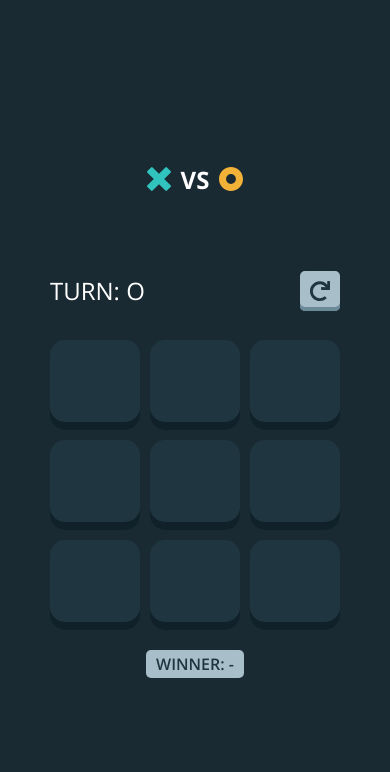
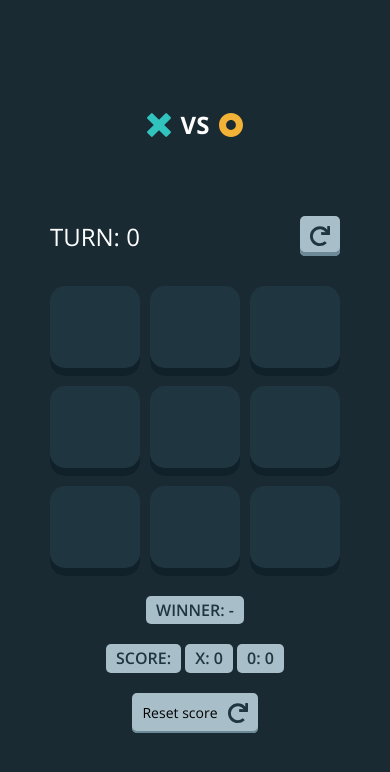
Before and after one commit to sukhrobbeksoatov/tic-tac-toe, a plain HTML site: page index.html in a window 390 px wide. Drawn offline with nearby package versions, Linux system fonts and the light colour scheme.

Commit message:
add score

```diff
--- a/index.html
+++ b/index.html
@@ -7,7 +7,7 @@
     <title>Tic Tac Toe</title>
 
     <!-- Favicon -->
-    <link rel="shortcut icon" href="images/favicon.png">
+    <link rel="shortcut icon" href="images/favicon.png" />
 
     <!-- Google Fonts -->
     <link rel="preconnect" href="https://fonts.googleapis.com" />
@@ -27,13 +27,13 @@
       <div class="game">
         <div class="game-wrapper">
           <h2 class="game__title">
-            <img src="images/x.svg" alt="x"><span>VS</span>
-            <img src="images/o.svg" alt="0">
+            <img src="images/x.svg" alt="x" /><span>VS</span>
+            <img src="images/o.svg" alt="0" />
           </h2>
           <header class="header">
             <div class="header__turn" data-turn-text>turn:</div>
             <button class="header__restart" data-restart>
-              <img src="images/icon-restart.svg" alt="" />
+              <img src="images/icon-restart.svg" alt="icon restart" />
             </button>
           </header>
           <section class="game-board">
@@ -49,6 +49,17 @@
           </section>
           <footer class="footer">
             <p class="footer__result" data-result>Winner: -</p>
+            <div class="footer__score-restart-wrapper">
+              <div class="footer__score-text-wrapper">
+                <span class="footer__score-text">SCORE:</span>
+                <span class="footer__score-text" data-score-x>X: 0</span>
+                <span class="footer__score-text" data-score-o>0: 0</span>
+              </div>
+              <button class="footer__score-restart" data-score-restart>
+                <span>Reset score</span>
+                <img src="images/icon-restart.svg" alt="icon restart">
+              </button>
+            </div>
           </footer>
         </div>
       </div>
--- a/js/main.js
+++ b/js/main.js
@@ -1,10 +1,14 @@
 const elCells = document.querySelectorAll("[data-cell]");
 const elTurnText = document.querySelector("[data-turn-text]");
 const elResultText = document.querySelector("[data-result]");
+const elScoreX = document.querySelector("[data-score-x]");
+const elScoreO = document.querySelector("[data-score-o]");
 
 let arr = ["", "", "", "", "", "", "", "", ""];
 let winner = "";
-const symbols = ["x", "o"];
+let scoreX = 0;
+let scoreO = 0;
+const symbols = ["x", "0"];
 const randomNum = Math.trunc(Math.random() * symbols.length);
 
 let turn = symbols[randomNum];
@@ -14,6 +18,7 @@ elTurnText.textContent = `turn: ${turn}`;
 document.addEventListener("click", (evt) => {
   clickCell(evt);
   restartClick(evt);
+  scoreRestartClick(evt);
 });
 
 // Click cell
@@ -28,7 +33,7 @@ function clickCell(evt) {
   if (winner === "") {
     arr[el.dataset.cellId] = turn;
     el.classList.add(turn === "x" ? "active-x" : "active-o");
-  } else return;
+  } else if (winner !== "") return;
   if (
     (arr[0] === arr[1] && arr[1] === arr[2] && arr[2] !== "") ||
     (arr[3] === arr[4] && arr[4] === arr[5] && arr[5] !== "") ||
@@ -39,14 +44,18 @@ function clickCell(evt) {
     (arr[0] === arr[4] && arr[4] === arr[8] && arr[8] !== "") ||
     (arr[2] === arr[4] && arr[4] === arr[6] && arr[6] !== "")
   ) {
-    winner = arr[0];
+    winner = turn;
+    winner === "x" ? (scoreX += 1) : (scoreO += 1);
+    console.log(`x: ${scoreX}, o: ${scoreO}`);
+    elScoreX.textContent = `X: ${scoreX}`;
+    elScoreO.textContent = `0: ${scoreO}`;
     elResultText.textContent = `Winner: ${turn}`;
     return;
   } else {
     elResultText.textContent = "No one has won yet!";
   }
-  elTurnText.textContent = turn === "x" ? "turn: o" : "turn: x";
-  turn = turn === "x" ? "o" : "x";
+  elTurnText.textContent = turn === "x" ? "turn: 0" : "turn: x";
+  turn = turn === "x" ? "0" : "x";
 }
 
 // Click restart
@@ -61,5 +70,16 @@ function restartClick(evt) {
   arr = ["", "", "", "", "", "", "", "", ""];
 }
 
+// Score click restart
+function scoreRestartClick(evt) {
+  const el = evt.target.closest("[data-score-restart]");
+
+  if (!el) return;
+  scoreO = 0;
+  scoreX = 0;
+  elScoreX.textContent = `X: ${scoreX}`;
+  elScoreO.textContent = `0: ${scoreO}`;
+}
+
 // set ID
 elCells.forEach((btn, i) => (btn.dataset.cellId = i));
--- a/scss/blocks/_footer.scss
+++ b/scss/blocks/_footer.scss
@@ -1,7 +1,7 @@
 .footer {
   display: flex;
+  flex-direction: column;
   align-items: center;
-  justify-content: center;
 }
 
 .footer__result {
@@ -12,18 +12,79 @@
   text-transform: uppercase;
   font-size: 20px;
   font-weight: 600;
+  margin-bottom: 20px;
   display: inline-block;
-  transition: font-size .5s ease, padding .5s ease, border-radius .5s ease;
+  transition: font-size 0.5s ease, padding 0.5s ease, border-radius 0.5s ease;
 
   @media only screen and (max-width: 768px) {
     font-size: 18px;
     border-radius: 8px;
     padding: 7px 14px;
-   }
+  }
 
-   @media only screen and (max-width: 465px) {
+  @media only screen and (max-width: 465px) {
     font-size: 16px;
     padding: 5px 10px;
     border-radius: 5px;
-   }
+  }
 }
+
+.footer__score-restart-wrapper {
+}
+.footer__score-text-wrapper {
+}
+
+.footer__score-text {
+  background-color: #a8bfc9;
+  border-radius: 10px;
+  padding: 10px 20px;
+  color: #1f3641;
+  text-transform: uppercase;
+  font-size: 20px;
+  font-weight: 600;
+  margin-bottom: 20px;
+  display: inline-block;
+  transition: font-size 0.5s ease, padding 0.5s ease, border-radius 0.5s ease;
+
+  @media only screen and (max-width: 768px) {
+    font-size: 18px;
+    border-radius: 8px;
+    padding: 7px 14px;
+  }
+
+  @media only screen and (max-width: 465px) {
+    font-size: 16px;
+    padding: 5px 10px;
+    border-radius: 5px;
+  }
+}
+
+.footer__score-restart {
+  user-select: none;
+  padding: 10px;
+  border-radius: 10px;
+  margin: 0 auto;
+  font-size: 14px;
+  display: flex;
+  align-items: center;
+  gap: 10px;
+  border: none;
+  background-color: #a8bfc9;
+  box-shadow: inset 0 -2px 0 #6b8997;
+  transition: border-radius 0.5s ease;
+
+  &:active {
+    box-shadow: inset 0 -1px 0 #6b8997;
+    transform: translateY(1px) scaleY(0.98);
+  }
+
+  @media only screen and (max-width: 768px) {
+    border-radius: 8px;
+    padding: 12px;
+  }
+
+  @media only screen and (max-width: 465px) {
+    border-radius: 5px;
+    padding: 10px;
+  }
+}
--- a/scss/blocks/_game.scss
+++ b/scss/blocks/_game.scss
@@ -1,5 +1,4 @@
 .game-wrapper {
-  max-height: 700px;
   width: 100%;
   user-select: none;
 }
```
Also changed, not shown: css/main.css, js/index.js (added), 1 other file.
